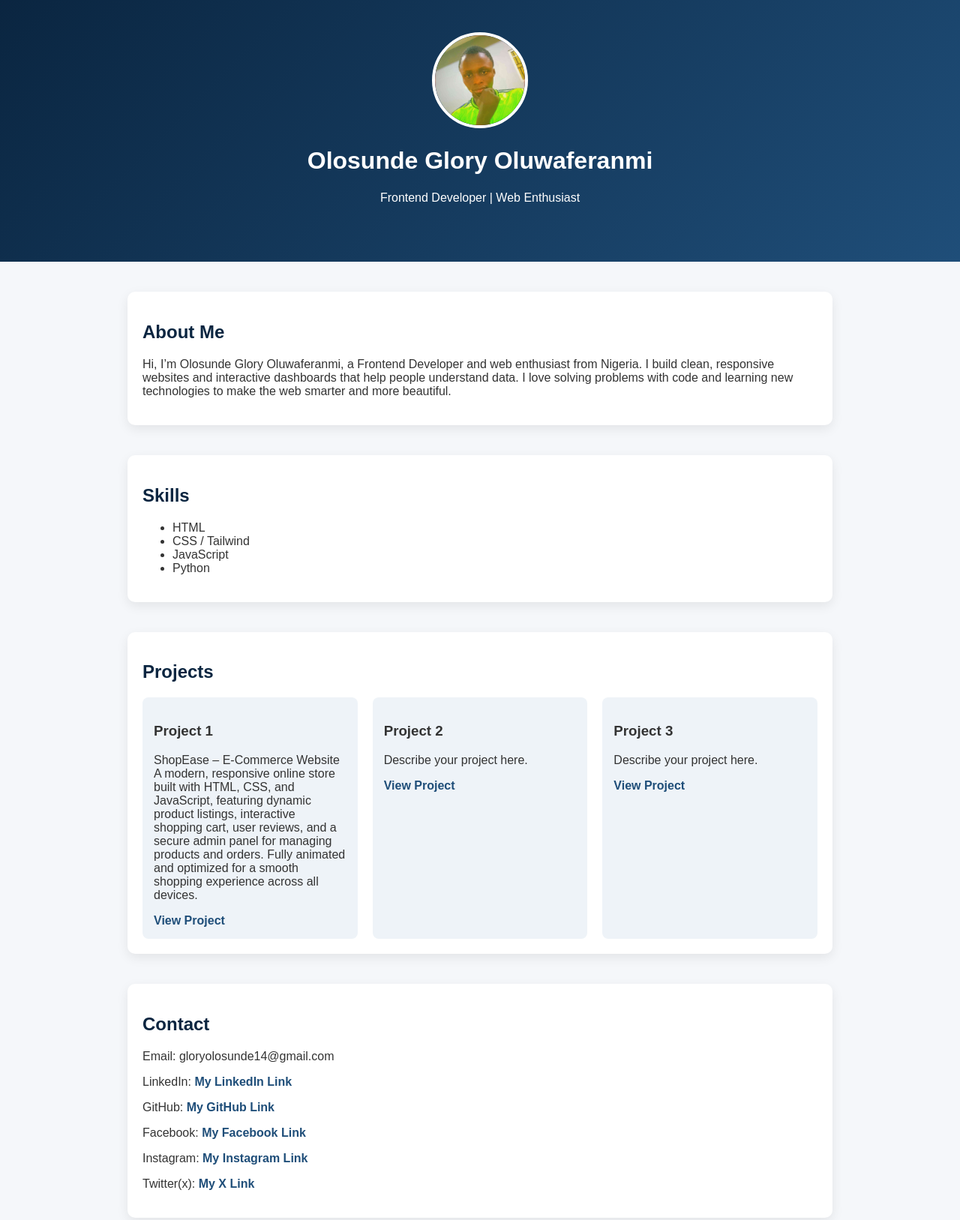
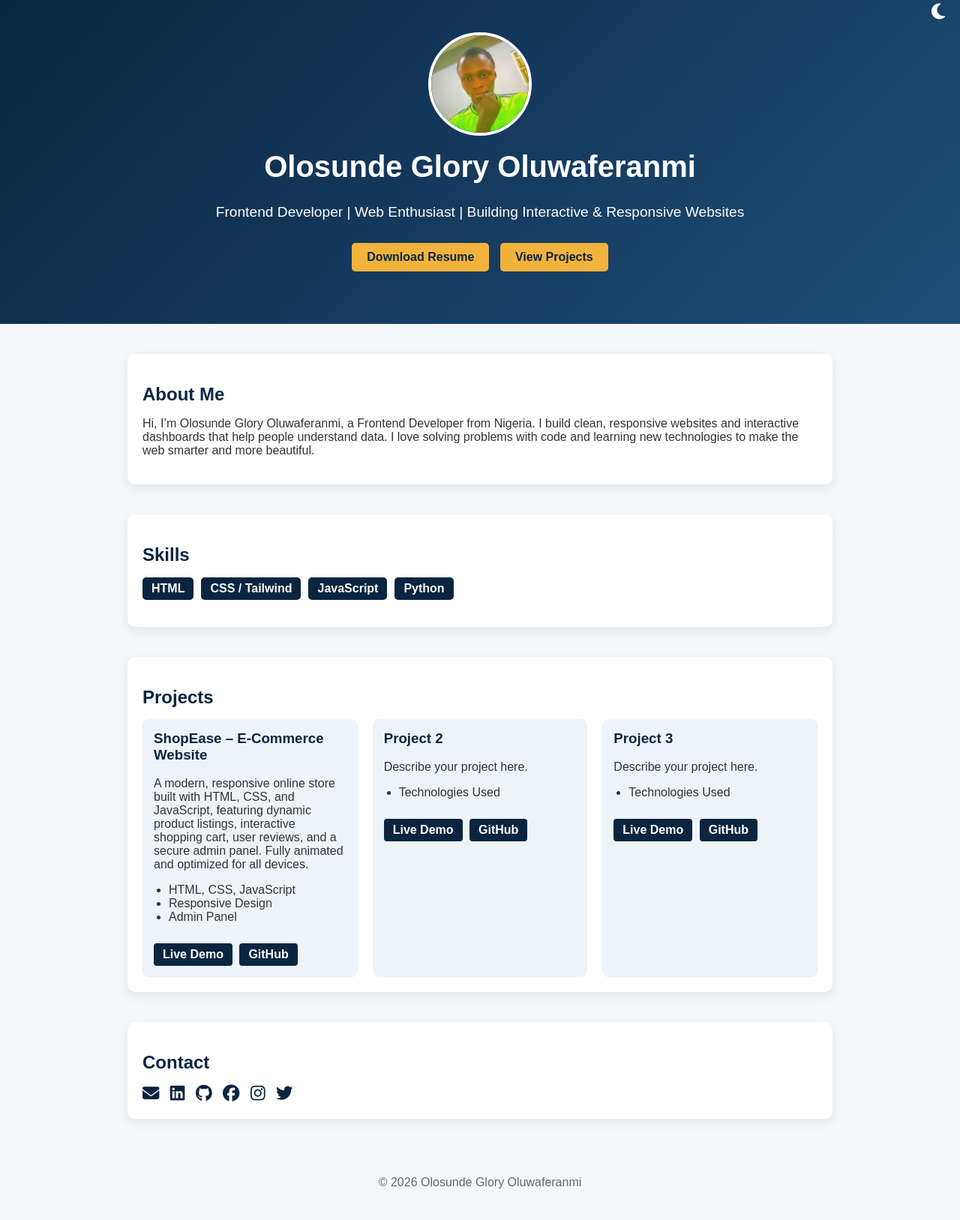
Before and after one commit to Olosunde-Glory-07/My-portfolio, a plain HTML site: page index.html in a window 1280 px wide. Shown: the part 17-1644 px from the top of the page at 75% size. Drawn offline with Linux system fonts and the light colour scheme.

Commit message:
Refactor index.html for improved styling and structure

```diff
--- a/index.html
+++ b/index.html
@@ -4,28 +4,88 @@
 <meta charset="UTF-8">
 <meta name="viewport" content="width=device-width, initial-scale=1.0">
 <title>Olosunde Glory Oluwaferanmi | Portfolio</title>
+<link rel="stylesheet" href="https://cdnjs.cloudflare.com/ajax/libs/font-awesome/6.5.0/css/all.min.css">
+<style>
+    :root {
+        --primary: #0a2540;
+        --secondary: #1f4e79;
+        --accent: #f2b33d;
+        --light-bg: #f5f7fa;
+        --dark-bg: #121212;
+        --light-text: #333;
+        --dark-text: #eee;
+    }
 
-<style>
     body {
         margin: 0;
         font-family: Arial, sans-serif;
-        background: #f5f7fa;
-        color: #333;
+        background: var(--light-bg);
+        color: var(--light-text);
+        scroll-behavior: smooth;
+        transition: background 0.3s, color 0.3s;
+    }
+
+    body.dark {
+        background: var(--dark-bg);
+        color: var(--dark-text);
     }
 
     header {
-        background: linear-gradient(135deg, #0a2540, #1f4e79);
+        background: linear-gradient(135deg, var(--primary), var(--secondary));
         color: white;
         text-align: center;
         padding: 60px 20px;
+        position: relative;
     }
 
     header img {
-        width: 120px;
-        height: 120px;
+        width: 130px;
+        height: 130px;
         border-radius: 50%;
         object-fit: cover;
         border: 4px solid white;
+        transition: transform 0.3s;
+    }
+
+    header img:hover {
+        transform: scale(1.1);
+    }
+
+    header h1 {
+        margin-top: 15px;
+        font-size: 2.5em;
+        animation: fadeInDown 1s;
+    }
+
+    header p {
+        font-size: 1.2em;
+        margin: 10px 0 20px;
+        animation: fadeIn 1.5s;
+    }
+
+    header .btn {
+        display: inline-block;
+        margin: 10px 5px;
+        padding: 10px 20px;
+        background: var(--accent);
+        color: var(--primary);
+        font-weight: bold;
+        text-decoration: none;
+        border-radius: 5px;
+        transition: 0.3s;
+    }
+
+    header .btn:hover {
+        background: #e6a82d;
+    }
+
+    header .toggle-theme {
+        position: absolute;
+        top: 20px;
+        right: 20px;
+        cursor: pointer;
+        font-size: 1.5em;
+        color: white;
     }
 
     section {
@@ -35,15 +95,22 @@
         background: white;
         border-radius: 10px;
         box-shadow: 0 5px 15px rgba(0,0,0,0.08);
+        transition: background 0.3s, color 0.3s;
+    }
+
+    body.dark section {
+        background: #1e1e1e;
+        color: var(--dark-text);
     }
 
     h2 {
-        color: #0a2540;
+        color: var(--primary);
+        margin-bottom: 15px;
     }
 
     .projects {
         display: grid;
-        grid-template-columns: repeat(auto-fit, minmax(250px, 1fr));
+        grid-template-columns: repeat(auto-fit, minmax(280px, 1fr));
         gap: 20px;
     }
 
@@ -51,6 +118,42 @@
         padding: 15px;
         border-radius: 8px;
         background: #eef3f8;
+        transition: transform 0.3s, box-shadow 0.3s;
+        animation: fadeInUp 1s;
+    }
+
+    body.dark .card {
+        background: #292929;
+    }
+
+    .card:hover {
+        transform: translateY(-5px);
+        box-shadow: 0 10px 20px rgba(0,0,0,0.2);
+    }
+
+    .card h3 {
+        margin-top: 0;
+        color: var(--primary);
+    }
+
+    .card ul {
+        padding-left: 20px;
+    }
+
+    .card a {
+        display: inline-block;
+        margin-top: 10px;
+        margin-right: 5px;
+        padding: 6px 12px;
+        background: var(--primary);
+        color: white;
+        text-decoration: none;
+        border-radius: 4px;
+        transition: 0.3s;
+    }
+
+    .card a:hover {
+        background: var(--secondary);
     }
 
     footer {
@@ -60,30 +163,75 @@
     }
 
     a {
-        color: #1f4e79;
+        color: var(--primary);
         text-decoration: none;
         font-weight: bold;
     }
+
+    .skills ul {
+        display: flex;
+        flex-wrap: wrap;
+        gap: 10px;
+        list-style: none;
+        padding-left: 0;
+    }
+
+    .skills li {
+        background: var(--primary);
+        color: white;
+        padding: 6px 12px;
+        border-radius: 5px;
+        font-weight: bold;
+    }
+
+    .social-links a {
+        margin-right: 10px;
+        font-size: 1.4em;
+        color: var(--primary);
+        transition: 0.3s;
+    }
+
+    .social-links a:hover {
+        color: var(--accent);
+    }
+
+    @keyframes fadeInDown {
+        from {opacity:0; transform: translateY(-20px);}
+        to {opacity:1; transform: translateY(0);}
+    }
+
+    @keyframes fadeIn {
+        from {opacity:0;}
+        to {opacity:1;}
+    }
+
+    @keyframes fadeInUp {
+        from {opacity:0; transform: translateY(20px);}
+        to {opacity:1; transform: translateY(0);}
+    }
+
 </style>
 </head>
 
 <body>
 
 <header>
-    <!-- CHANGE YOUR PROFILE IMAGE -->
+    <i class="fas fa-moon toggle-theme" id="themeToggle"></i>
     <img src="JPEG_20251030_235705_4825860734718340709.jpg" alt="Profile Photo">
     <h1>Olosunde Glory Oluwaferanmi</h1>
-    <p>Frontend Developer | Web Enthusiast</p>
+    <p>Frontend Developer | Web Enthusiast | Building Interactive & Responsive Websites</p>
+    <a class="btn" href="OlosundeGloryResume.pdf" download>Download Resume</a>
+    <a class="btn" href="#projects">View Projects</a>
 </header>
 
 <section>
     <h2>About Me</h2>
     <p>
-        Hi, I’m Olosunde Glory Oluwaferanmi, a Frontend Developer and web enthusiast from Nigeria. I build clean, responsive websites and interactive dashboards that help people understand data. I love solving problems with code and learning new technologies to make the web smarter and more beautiful.
+        Hi, I’m Olosunde Glory Oluwaferanmi, a Frontend Developer from Nigeria. I build clean, responsive websites and interactive dashboards that help people understand data. I love solving problems with code and learning new technologies to make the web smarter and more beautiful.
     </p>
 </section>
 
-<section>
+<section class="skills">
     <h2>Skills</h2>
     <ul>
         <li>HTML</li>
@@ -93,43 +241,64 @@
     </ul>
 </section>
 
-<section>
+<section id="projects">
     <h2>Projects</h2>
     <div class="projects">
         <div class="card">
-            <h3>Project 1</h3>
-            <p>ShopEase – E-Commerce Website
-A modern, responsive online store built with HTML, CSS, and JavaScript, featuring dynamic product listings, interactive shopping cart, user reviews, and a secure admin panel for managing products and orders. Fully animated and optimized for a smooth shopping experience across all devices.</p>
-            <a href="https://shopease-pi-ten.vercel.app/shop.html">View Project</a>
+            <h3>ShopEase – E-Commerce Website</h3>
+            <p>A modern, responsive online store built with HTML, CSS, and JavaScript, featuring dynamic product listings, interactive shopping cart, user reviews, and a secure admin panel. Fully animated and optimized for all devices.</p>
+            <ul>
+                <li>HTML, CSS, JavaScript</li>
+                <li>Responsive Design</li>
+                <li>Admin Panel</li>
+            </ul>
+            <a href="https://shopease-pi-ten.vercel.app/shop.html" target="_blank">Live Demo</a>
+            <a href="https://github.com/dashboard" target="_blank">GitHub</a>
         </div>
-
         <div class="card">
             <h3>Project 2</h3>
             <p>Describe your project here.</p>
-            <a href="#">View Project</a>
+            <ul>
+                <li>Technologies Used</li>
+            </ul>
+            <a href="#" target="_blank">Live Demo</a>
+            <a href="#" target="_blank">GitHub</a>
         </div>
-
         <div class="card">
             <h3>Project 3</h3>
             <p>Describe your project here.</p>
-            <a href="#">View Project</a>
+            <ul>
+                <li>Technologies Used</li>
+            </ul>
+            <a href="#" target="_blank">Live Demo</a>
+            <a href="#" target="_blank">GitHub</a>
         </div>
     </div>
 </section>
 
 <section>
     <h2>Contact</h2>
-    <p>Email: gloryolosunde14@gmail.com</p>
-    <p>LinkedIn: <a href="https://www.linkedin.com/in/olosunde-glory-8b2945283?utm_source=share&utm_campaign=share_via&utm_content=profile&utm_medium=android_app">My LinkedIn Link</a></p>
-    <p>GitHub: <a href="https://github.com/dashboard">My GitHub Link</a></p>
-    <p>Facebook: <a href="https://www.facebook.com/glory.olosunde.92">My Facebook Link</a></p>
-    <p>Instagram: <a href="http://instagram.com/olosundeglory?igsh=zndlm20wegs5bnfz">My Instagram Link</a></p>
-    <p>Twitter(x): <a href="https://x.com/AOlosunde57306">My X Link</a></p>
+    <div class="social-links">
+        <a href="mailto:gloryolosunde14@gmail.com"><i class="fas fa-envelope"></i></a>
+        <a href="https://www.linkedin.com/in/olosunde-glory-8b2945283" target="_blank"><i class="fab fa-linkedin"></i></a>
+        <a href="https://github.com/dashboard" target="_blank"><i class="fab fa-github"></i></a>
+        <a href="https://www.facebook.com/glory.olosunde.92" target="_blank"><i class="fab fa-facebook"></i></a>
+        <a href="http://instagram.com/olosundeglory?igsh=zndlm20wegs5bnfz" target="_blank"><i class="fab fa-instagram"></i></a>
+        <a href="https://x.com/AOlosunde57306" target="_blank"><i class="fab fa-twitter"></i></a>
+    </div>
 </section>
 
 <footer>
     <p>© 2026 Olosunde Glory Oluwaferanmi</p>
 </footer>
 
+<script>
+    const toggle = document.getElementById('themeToggle');
+    toggle.addEventListener('click', () => {
+        document.body.classList.toggle('dark');
+        toggle.classList.toggle('fa-sun');
+    });
+</script>
+
 </body>
 </html>
```
